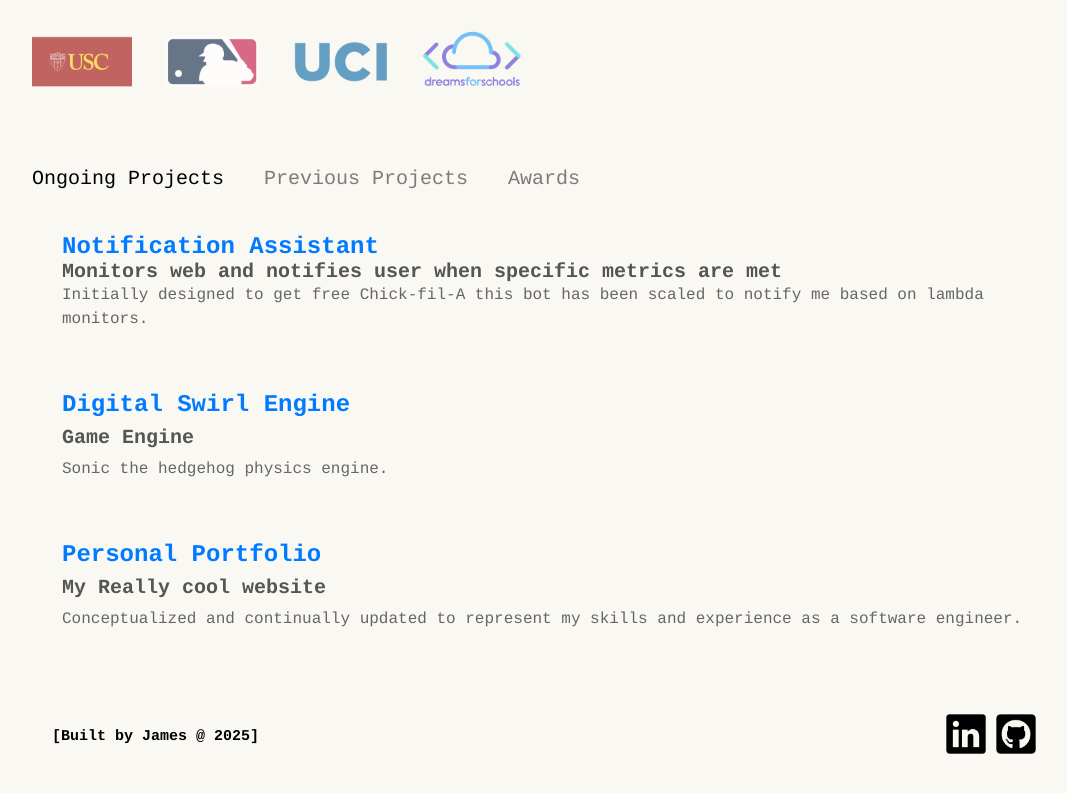
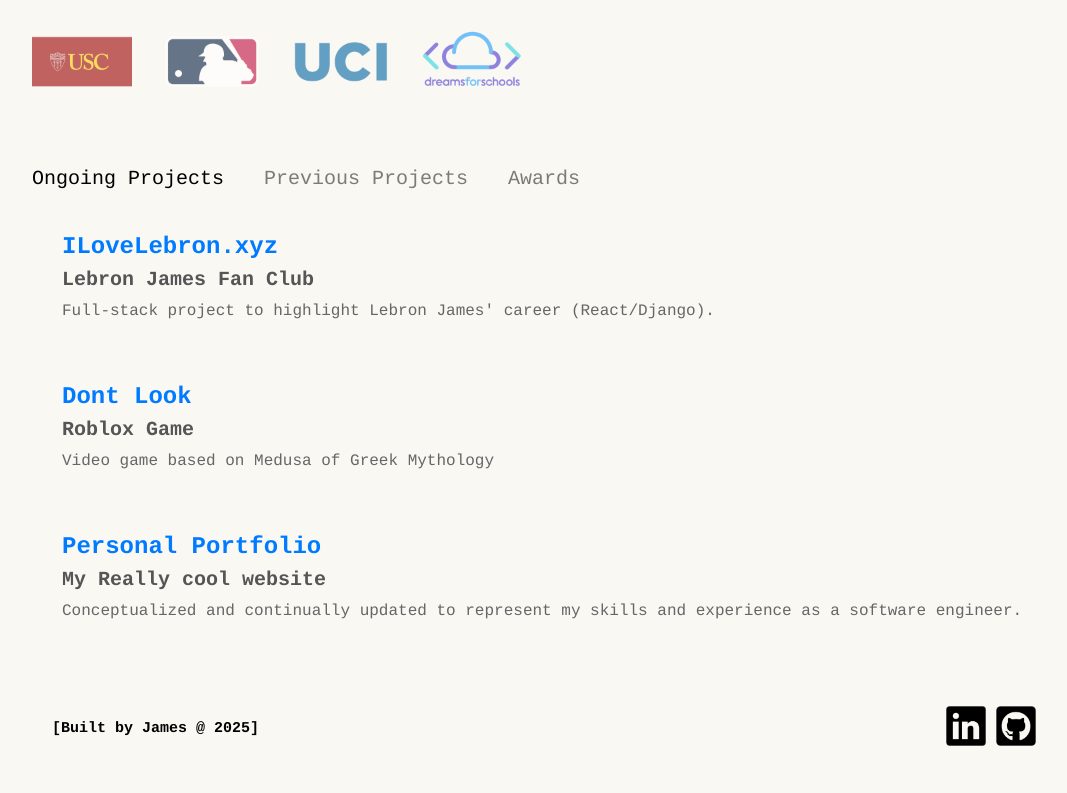
Before and after one commit to Jamess-Nguyen/withjames.xyz, a React (Create React App) app: page / in a window 1280 px wide. Shown: the part 527-1320 px from the top of the page, without its empty margins (96-1163 px from the left). Built offline with nearby package versions, Linux system fonts and the light colour scheme.

Commit message:
:memo: updated ongoing projects

```diff
--- a/src/App.css
+++ b/src/App.css
@@ -3,6 +3,7 @@
   padding: 0;
   box-sizing: border-box;
   font-family: 'Roboto Mono', Courier, monospace;
+  background-color: #FAF8F3;
 
 }
 
--- a/src/components/carousel/carousel.js
+++ b/src/components/carousel/carousel.js
@@ -4,14 +4,14 @@ import Card from '../card/card';
 
 const ongoingProjects = [
   {
-    title: { text: 'Notification Assistant', link: 'https://github.com/Jamess-Nguyen' },
-    header: 'Monitors web and notifies user when specific metrics are met',
-    description: 'Initially designed to get free Chick-fil-A this bot has been scaled to notify me based on lambda monitors.'
+    title: { text: 'ILoveLebron.xyz', link: 'https://github.com/Jamess-Nguyen/ILoveLebron/' },
+    header: 'Lebron James Fan Club',
+    description: "Full-stack project to highlight Lebron James' career (React/Django)."
   },
   {
-    title: { text: 'Digital Swirl Engine', link: 'https://github.com/Jamess-Nguyen/DigitalSwirl-Roblox/' },
-    header: 'Game Engine',
-    description: 'Sonic the hedgehog physics engine.'
+    title: { text: "Dont Look", link: 'https://roblox.com' },
+    header: 'Roblox Game',
+    description: 'Video game based on Medusa of Greek Mythology'
   },
   {
     title: { text: 'Personal Portfolio', link: 'https://example.com/another-project' },
@@ -22,8 +22,13 @@ const ongoingProjects = [
 
 const previousProjects = [
   {
-    title: { text: 'DIYB0xx-Microcontroller', link: 'https://www.youtube.com/watch?v=OekrLlLfaII&ab_channel=JamerGamer'},
-    header: 'Video Game Controller (Game Cube)',
+    title: { text: 'Chick-fil-a Bot', link: 'https://github.com/Jamess-Nguyen' },
+    header: 'Monitors baseball stats and notifies user when specific metrics are met',
+    description: 'Initially designed to get free Chick-fil-A this bot has been scaled to notify me based on passed in lambda monitors.'
+  },
+  {
+    title: { text: 'DIYB0xx-Microcontroller', link: 'https://www.youtube.com/watch?v=OekrLlLfaII&ab_channel=JamerGamer' },
+    header: 'Video Game Controller (Gamecube)',
     description: 'Designed, built, and documented flat-keyboard version of Game cube controller to help players with hand pain play Super Smash Bros Melee.'
   },
   {
```
